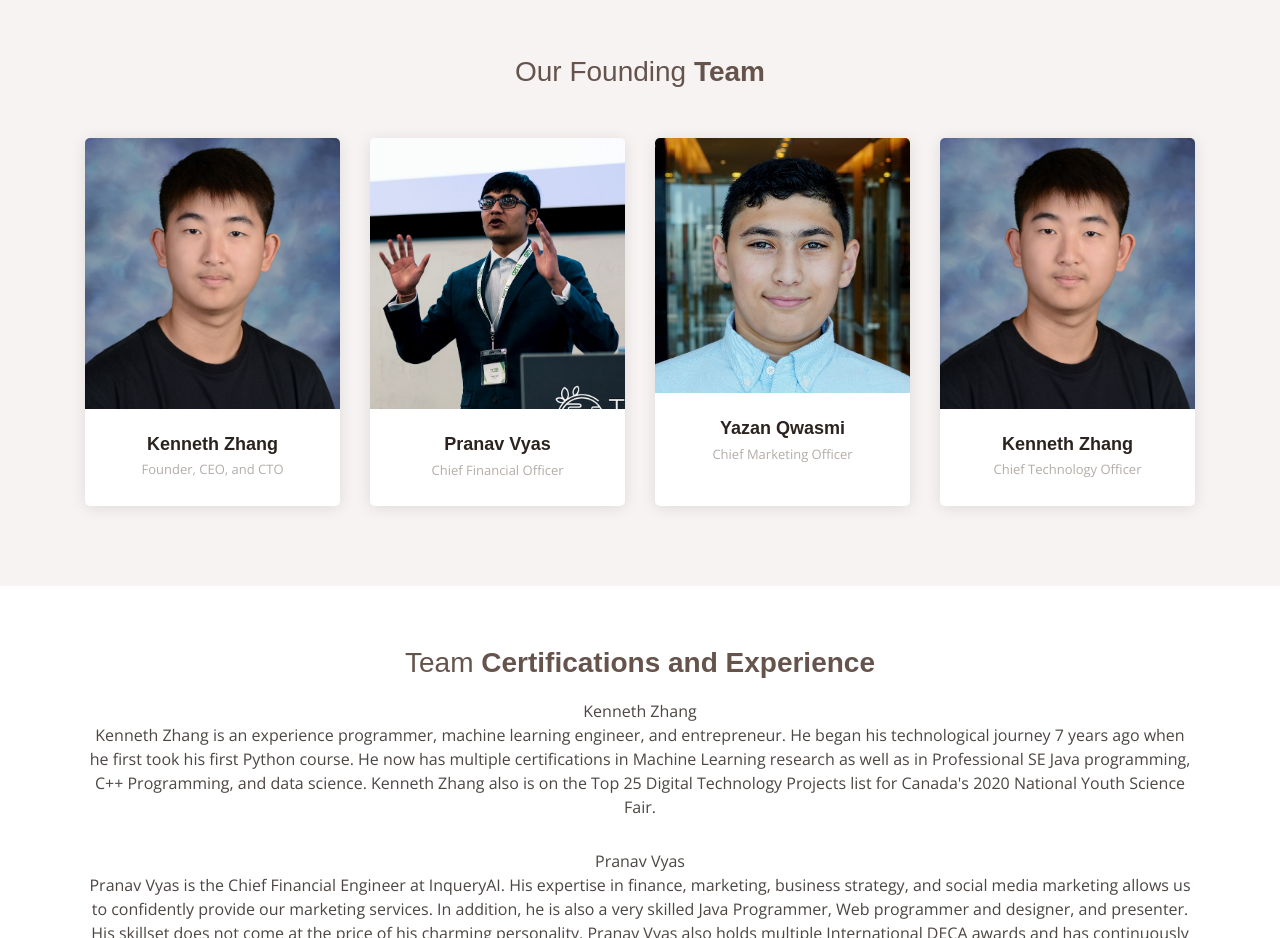
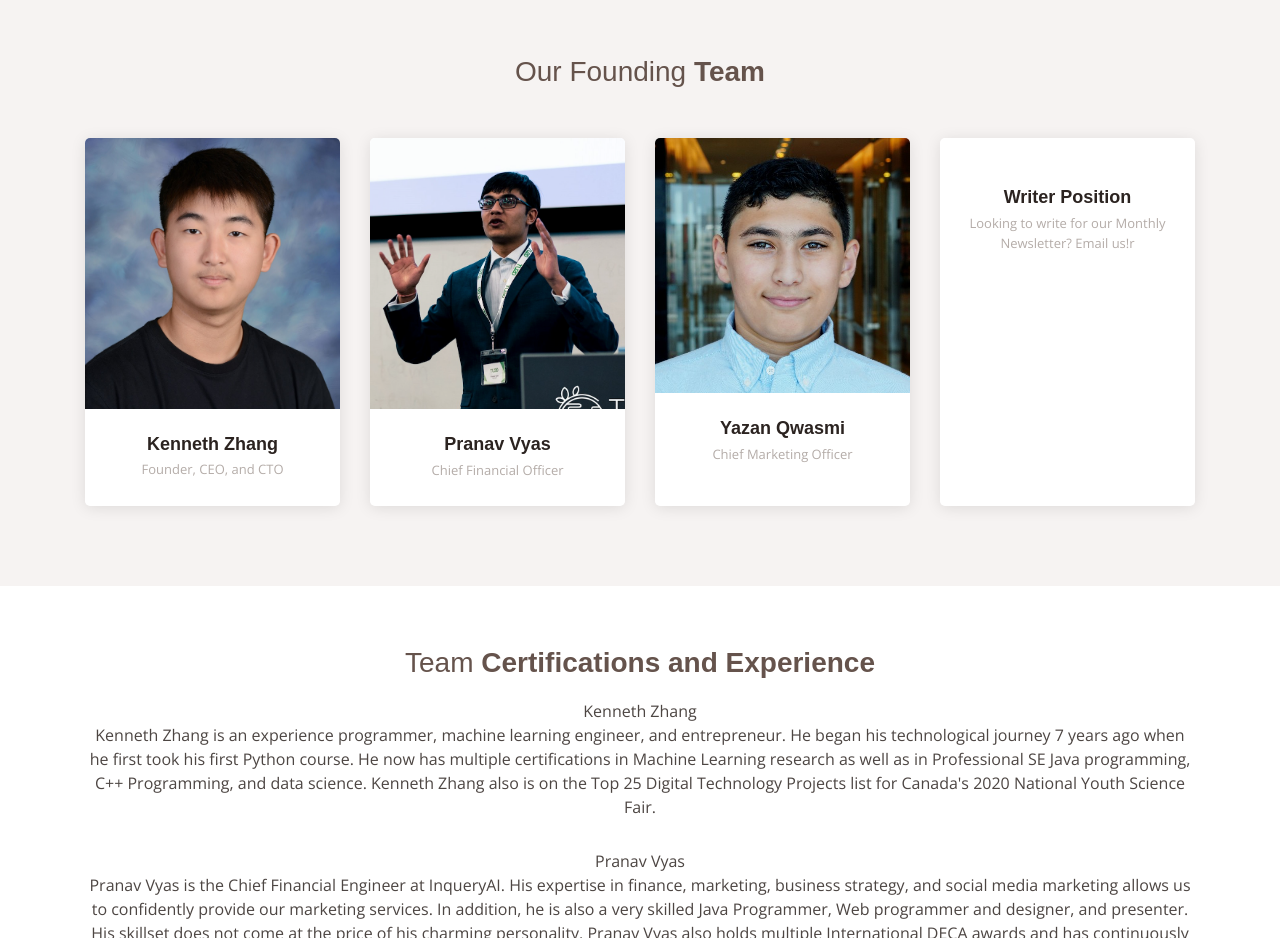
Before and after one commit to bobthesnek63/Inquery-AI-website, a plain HTML site: page InqueryAI Web/about.html in a window 1280 px wide. Shown: the part 820-1758 px from the top of the page. Drawn offline with nearby package versions, Linux system fonts and the light colour scheme; a web font is replaced by a local one.

Commit message:
Update about.html

```diff
--- a/InqueryAI Web/about.html
+++ b/InqueryAI Web/about.html
@@ -195,7 +195,7 @@
           <div class="col-lg-3 col-md-6 d-flex align-items-stretch">
             <div class="member" data-aos="fade-up" data-aos-delay="300">
               <div class="member-img">
-                <img src="Kenneth copy.jpg" class="img-fluid" alt="">
+                <img src="" class="img-fluid" alt="">
                 <div class="social">
                   <a href=""><i class="icofont-twitter"></i></a>
                   <a href=""><i class="icofont-facebook"></i></a>
@@ -204,8 +204,8 @@
                 </div>
               </div>
               <div class="member-info">
-                <h4>Kenneth Zhang</h4>
-                <span>Chief Technology Officer</span>
+                <h4>Writer Position</h4>
+                <span>Looking to write for our Monthly Newsletter? Email us!r</span>
               </div>
             </div>
           </div>
```
